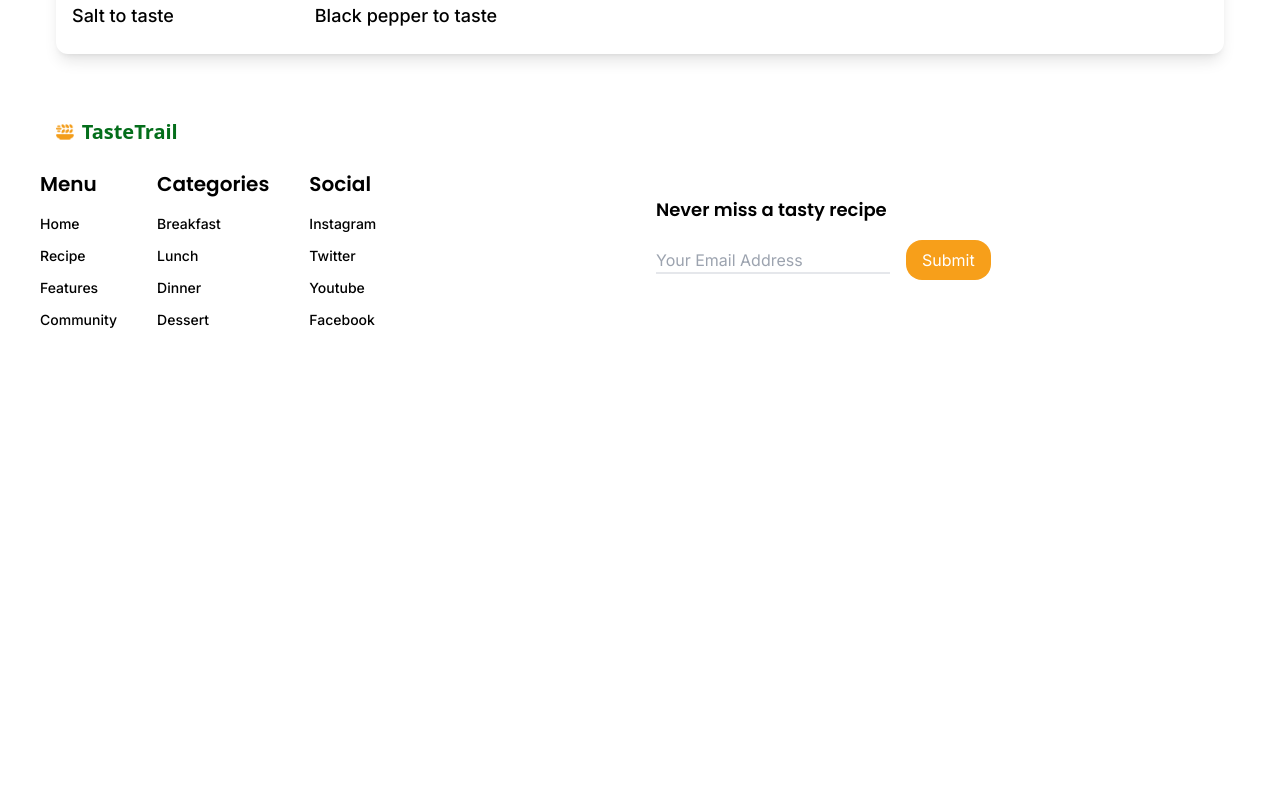
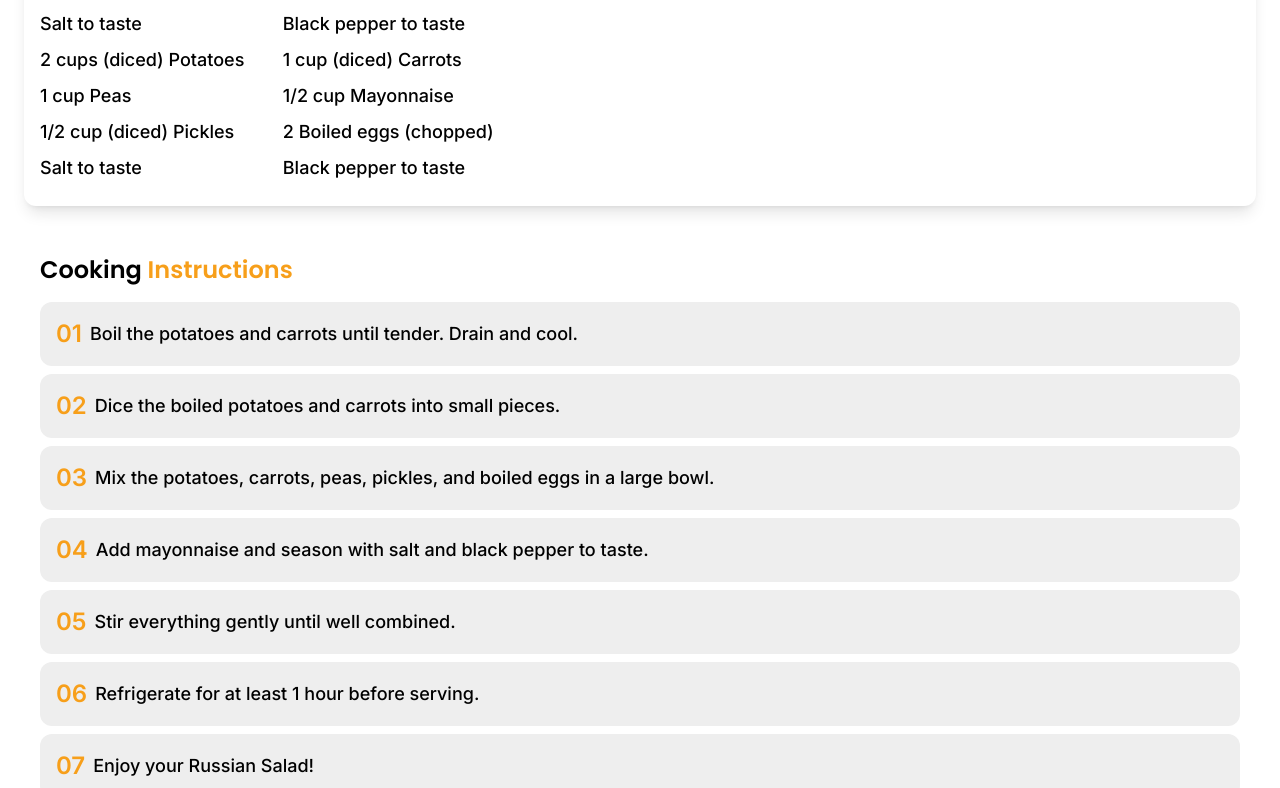
Before and after one commit to KirubelWondwossen/recipe-sharing-app, a React (Vite) app: page /recipedetailpage in a window 1280 px wide. Shown: the part 630-1418 px from the top of the page. Before the commit the page ends 1048 px from the top, so only its background shows below. Built offline with nearby package versions, Linux system fonts and the light colour scheme.

Commit message:
Add the instructions steps

```diff
--- /dev/null
+++ b/src/components/CardTitle.jsx
@@ -0,0 +1,9 @@
+function CardTitle({ children }) {
+  return (
+    <h3 className="sm:text-xl md:text-2xl font-heading font-semibold">
+      {children}
+    </h3>
+  );
+}
+
+export default CardTitle;
--- a/src/pages/RecipeDetailPage.jsx
+++ b/src/pages/RecipeDetailPage.jsx
@@ -7,6 +7,7 @@ import {
   Squares2X2Icon,
 } from "@heroicons/react/24/outline";
 import CardTitle from "../components/CardTitle";
+import Button from "../components/Button";
 
 const ingredients = [
   "2 cups (diced) Potatoes",
@@ -17,6 +18,24 @@ const ingredients = [
   "2 Boiled eggs (chopped)",
   "Salt to taste",
   "Black pepper to taste",
+  "2 cups (diced) Potatoes",
+  "1 cup (diced) Carrots",
+  "1 cup Peas",
+  "1/2 cup Mayonnaise",
+  "1/2 cup (diced) Pickles",
+  "2 Boiled eggs (chopped)",
+  "Salt to taste",
+  "Black pepper to taste",
+];
+
+const instructions = [
+  "Boil the potatoes and carrots until tender. Drain and cool.",
+  "Dice the boiled potatoes and carrots into small pieces.",
+  "Mix the potatoes, carrots, peas, pickles, and boiled eggs in a large bowl.",
+  "Add mayonnaise and season with salt and black pepper to taste.",
+  "Stir everything gently until well combined.",
+  "Refrigerate for at least 1 hour before serving.",
+  "Enjoy your Russian Salad!",
 ];
 
 const data = [
@@ -44,6 +63,7 @@ function RecipeDetailPage() {
         <HeartIcon className="w-8" />
       </div>
       <Ingredients ingredients={ingredients} />
+      <Instructions instructions={instructions} />
       <Footer />
     </div>
   );
@@ -63,7 +83,7 @@ function Tags({ data }) {
 
 function Ingredients({ ingredients }) {
   return (
-    <div className="rounded-xl shadow-lg flex flex-col items-start m-8 p-4">
+    <div className="rounded-xl shadow-lg flex flex-col items-start my-8 p-4">
       <CardTitle>Ingredients</CardTitle>
       <ul className="grid grid-cols-2 gap-x-8 gap-y-2 my-2">
         {ingredients.map((el, i) => (
@@ -76,4 +96,32 @@ function Ingredients({ ingredients }) {
   );
 }
 
+function Instructions() {
+  return (
+    <div className="flex flex-col items-start my-8 p-4">
+      <CardTitle>
+        Cooking <span className="text-accent">Instructions</span>
+      </CardTitle>
+      <div className="flex flex-col gap-2 w-full my-4">
+        {instructions.map((el, i) => (
+          <Steps step={el} i={i} key={i} />
+        ))}
+        <Button style={"bg-[#FF4D4D] w-fit font-semibold"}>
+          Watch Youtube Video
+        </Button>
+      </div>
+    </div>
+  );
+}
+
+function Steps({ step, i }) {
+  return (
+    <div className="flex items-center gap-2 p-4 rounded-xl bg-[#EEEEEE] w-full">
+      <span className="text-2xl text-accent font-body font-semibold">
+        {i + 1 > 9 ? i + 1 : "0" + (i + 1)}
+      </span>
+      <p className="text-lg font-body font-medium">{step}</p>
+    </div>
+  );
+}
 export default RecipeDetailPage;
```
